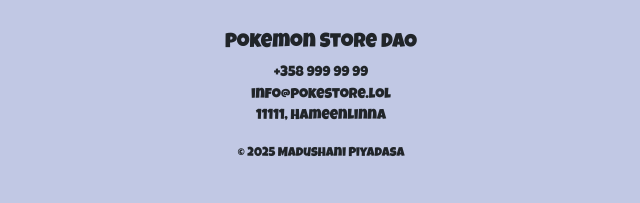
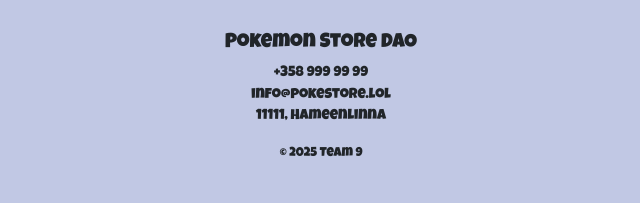
Before and after one commit to krempovskyy/pokemonStore2.0, a PHP site: page /clothes.php in a window 1280 px wide. Shown: the part 2228-2431 px from the top of the page, without its empty margins (319-959 px from the left). Run offline with PHP 8.4, Linux system fonts and the light colour scheme.

Commit message:
footer update

```diff
--- a/includes/footer.php
+++ b/includes/footer.php
@@ -6,7 +6,7 @@
                 <p class="mb-0">+358 999 99 99</p>
                 <p class="mb-0">info@pokestore.lol</p>
                 <p>11111, Hameenlinna</p>
-                <p class="copyright">&copy; <?php echo date('Y'); ?> Madushani Piyadasa</p>
+                <p class="copyright">&copy; <?php echo date('Y'); ?> Team 9</p>
             </div>
         </div>
     </div>
```
